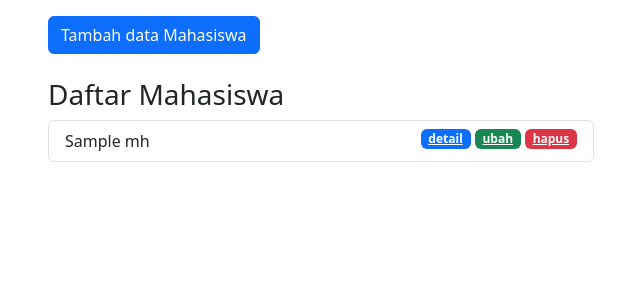
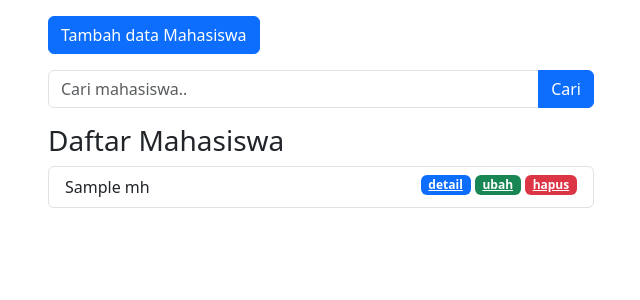
Before and after one commit to RipandySaragih/OOP-menggunakan-PHP, a PHP site: the page made by phpmvc/app/views/mahasiswa/index.php in a window 1280 px wide. Shown: the part 86-386 px from the top of the page, without its empty margins (34-674 px from the left). Run offline with PHP 8.4, Linux system fonts and the light colour scheme; the template is opened without the code that fills it: most values are stand-ins (such as "Sample title", 1, 10 or a date in 2020); some libraries are stand-ins or nearby versions.

Commit message:
Tutorial 2-Video 13

```diff
--- a/phpmvc/app/views/mahasiswa/index.php
+++ b/phpmvc/app/views/mahasiswa/index.php
@@ -8,12 +8,28 @@
         </div>
     </div>
 
-    <div class="row">
+    <div class="row mb-3">
         <div class="col-lg-6">
         <button type="button" class="btn btn-primary tombolTambahData" data-bs-toggle="modal" data-bs-target="#formModal">
         Tambah data Mahasiswa
         </button>
-        <br><br>
+        </div>
+    </div>
+
+    <div class="row mb-3">
+    <div class="col-lg-6">
+        <form action="<?= BASEURL; ?>/mahasiswa/cari" method="post">
+            <div class="input-group">
+                <input type="text" class="form-control" placeholder="Cari mahasiswa.." name="keyword" id="keyword">
+                <button class="btn btn-primary" type="submit" id="tombolCari">Cari</button>
+            </div>
+        </form>
+    </div>
+</div>
+
+
+    <div class="row">
+        <div class="col-lg-6">
             <h3> Daftar Mahasiswa</h3>
                     <ul class="list-group">
                     <?php foreach( $data['mhs'] as $mhs) : ?>
```
Also changed, not shown: phpmvc/app/controllers/Mahasiswa.php (+9 -0 lines), phpmvc/app/models/Mahasiswa_model.php (+9 -0 lines).
